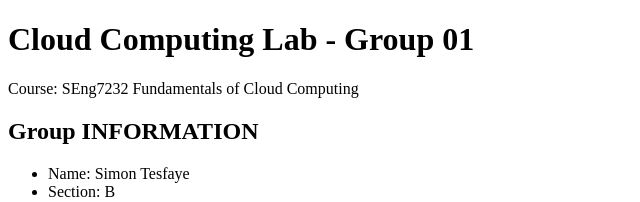
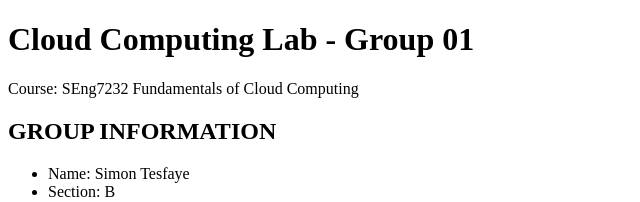
Before and after one commit to simon-hope-it/cloud-lab, a plain HTML site: page index.html in a window 1280 px wide. Shown: the top 202 px of the page, without its empty margins (0-640 px from the left). Drawn offline with Linux system fonts and the light colour scheme.

Commit message:
Update group information section to uppercase
some changes done!

```diff
--- a/index.html
+++ b/index.html
@@ -7,7 +7,7 @@
 <body>
   <h1>Cloud Computing Lab - Group 01</h1>
   <p>Course: SEng7232 Fundamentals of Cloud Computing</p>
-  <h2>Group INFORMATION</h2>
+  <h2>GROUP INFORMATION</h2>
   <ul>
     <li>Name: Simon Tesfaye</li>
     <li>Section: B</li>
```
